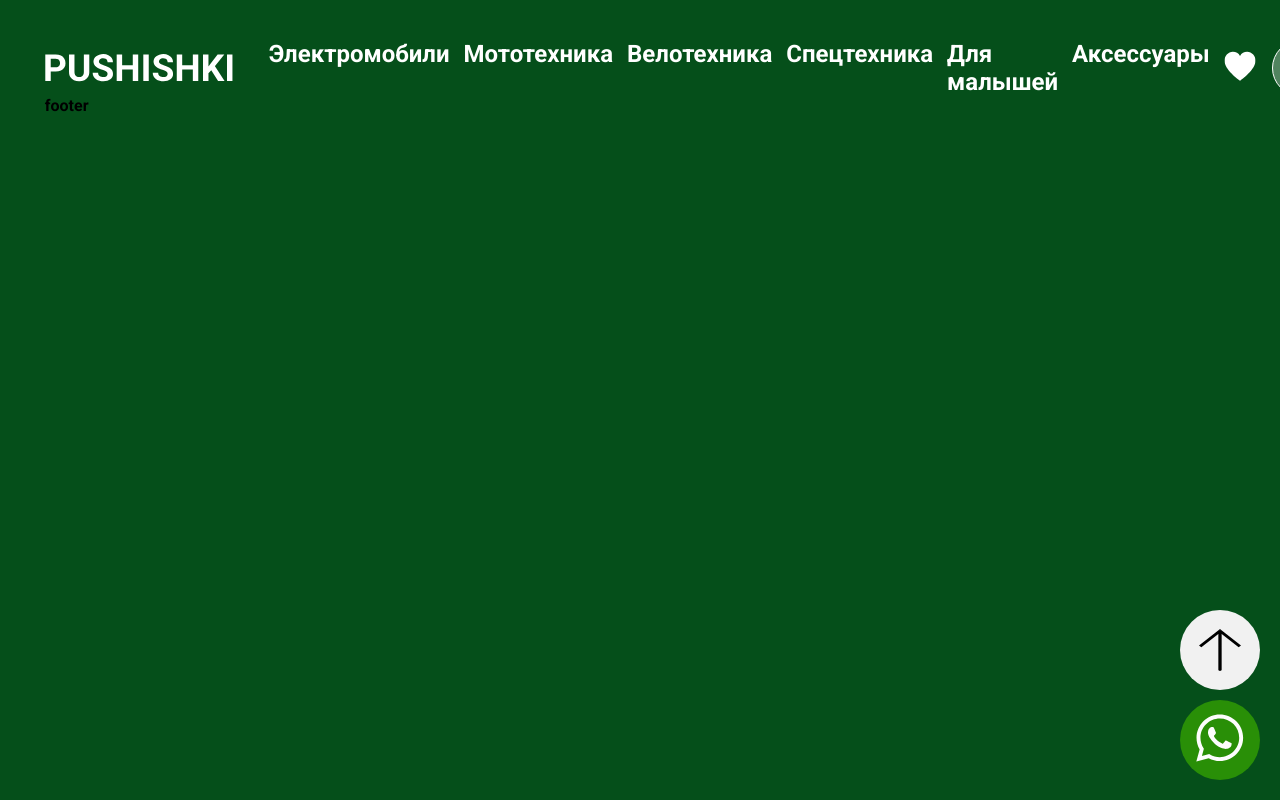
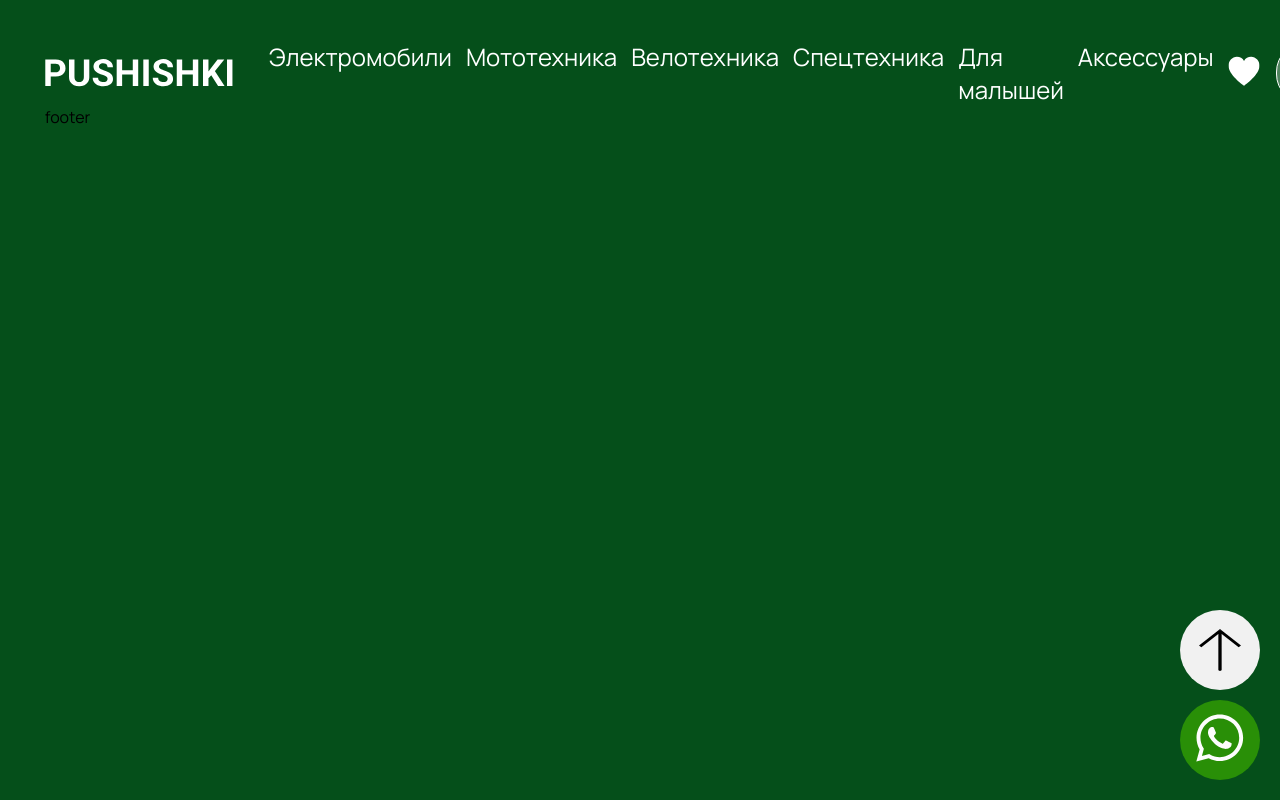
Before and after one commit to Zrossiz/pushishki_client, a Next.js app: page / in a window 1280 px wide. Shown: the top 800 px of the page. Built offline with nearby package versions, Linux system fonts and the light colour scheme.

Commit message:
chore: added prettier

```diff
--- a/src/components/CategoryNavigation/CategoryNavigation.module.scss
+++ b/src/components/CategoryNavigation/CategoryNavigation.module.scss
@@ -7,5 +7,6 @@
         font-size: 24px;
         margin-right: 14px;
         color: #fff;
+        font-weight: 400;
     }
 }
--- a/src/layout/Layout.tsx
+++ b/src/layout/Layout.tsx
@@ -14,12 +14,7 @@ const manrope = Manrope({
   preload: false
 });
 
-const roboto = Roboto({
-    weight: ["700"],
-    preload: false
-})
-
-const Layout = ({children}: ILayoutProps): JSX.Element => {
+const Layout = ({ children }: ILayoutProps): JSX.Element => {
   return (
     <>
       <Head>
@@ -27,7 +22,6 @@ const Layout = ({children}: ILayoutProps): JSX.Element => {
       </Head>
       <div className={cn(
         manrope.className,
-                    roboto.className,
         styles.globalWrapper
       )}>
         <div className={styles.header}>
```
Also changed, not shown: src/hooks/useScrollY.ts (line endings or trailing spaces). Lines whose indentation alone changed are shown as unchanged.
